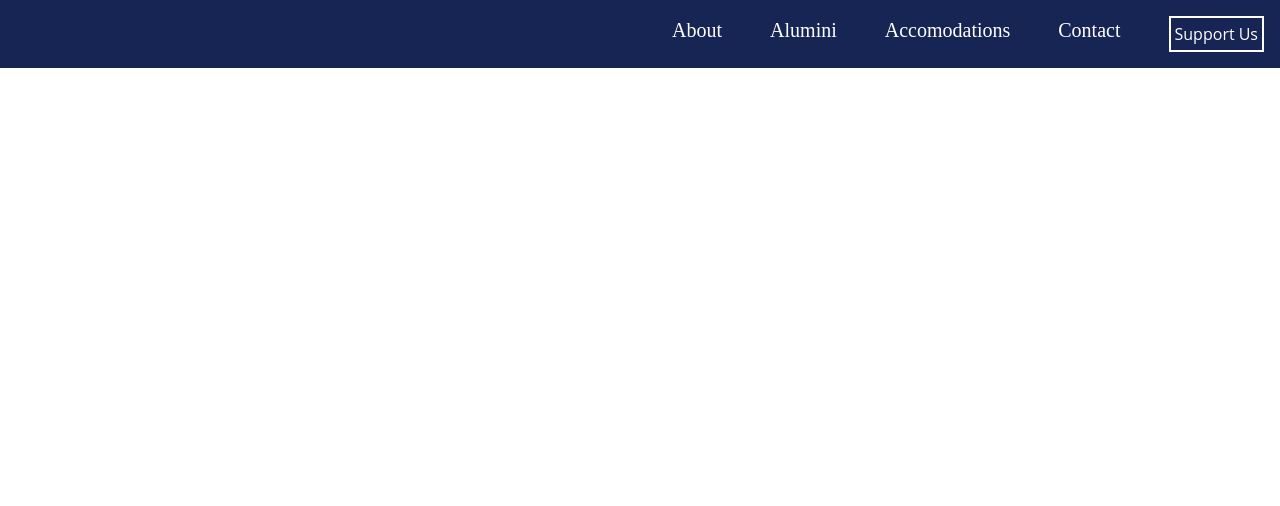
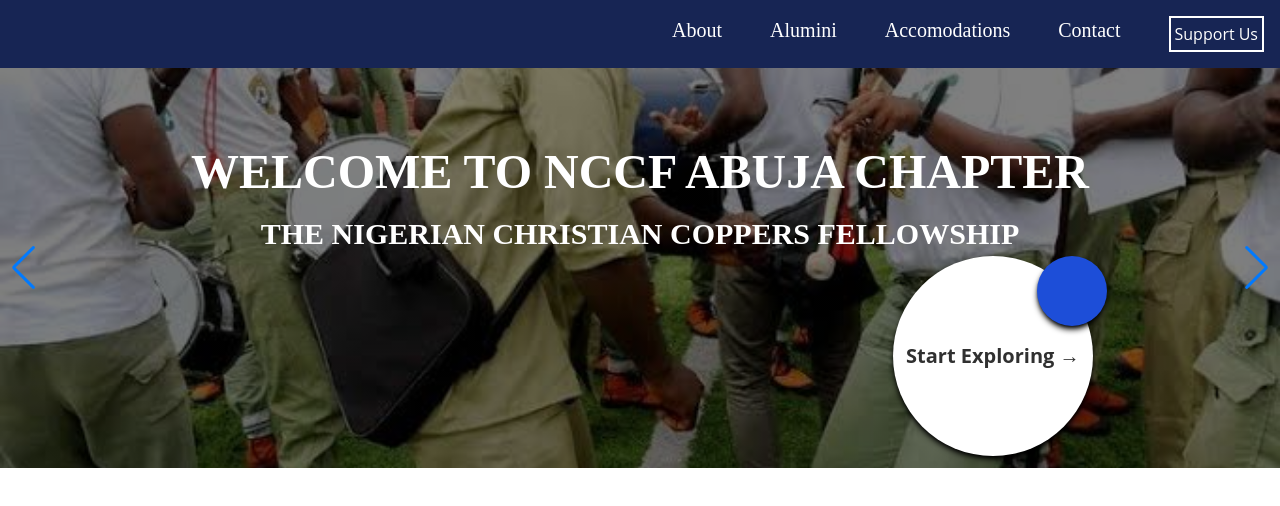
Before and after one commit to eabuo21/IT-Booking-Page, a React (Vite) app: page / in a window 1280 px wide. Shown: the top 506 px of the page. Built offline with nearby package versions, Linux system fonts and the light colour scheme; a web font is replaced by a local one.

Commit message:
added a swiper carousel to the home hero section

```diff
--- a/package.json
+++ b/package.json
@@ -24,6 +24,8 @@
     "react-router-dom": "^6.21.2",
     "react-slick": "^0.29.0",
     "slick-carousel": "^1.8.1",
+    "swiper": "^11.0.7",
+    "swiper-bundle": "^0.0.1-security",
     "tailwindcss": "^3.4.1"
   },
   "devDependencies": {
--- a/src/App.tsx
+++ b/src/App.tsx
@@ -7,6 +7,11 @@ import PaymentGateway from "../src/Pages/Payment";
 import Footer from "../src/Components/Feat";
 import NavigationMenu from "../src/Components/NavigationMenu";
 import "./App.css";
+import 'swiper/css'; // Import Swiper styles
+import 'swiper/css/navigation'; // Optional: Import Swiper Navigation styles
+import 'swiper/css/pagination'; // Optional: Import Swiper Pagination styles
+
+
 
 function App(): JSX.Element {
   return (
--- a/src/Components/Home/HomeHero.tsx
+++ b/src/Components/Home/HomeHero.tsx
@@ -1,120 +1,85 @@
-import React, { useState } from "react";
-import Slider from "react-slick";
-import "slick-carousel/slick/slick.css";
-import "slick-carousel/slick/slick-theme.css";
-import Rugged from  "../../assets/images/Hero-images/coppers.jpg";
+import React from "react";
+import { Swiper, SwiperSlide } from "swiper/react";
+import "swiper/css"; // Import Swiper styles
+import "swiper/css/navigation"; // Optional: Import Swiper Navigation styles
+import "swiper/css/pagination"; // Optional: Import Swiper Pagination styles
+import Coppers from "../../assets/images/Hero-images/coppers.jpg";
+import Nysc from "../../assets/images/Hero-images/nysc.png";
+import Nccf from "../../assets/images/Hero-images/nccf.png";
+
+const MyCarousel = () => {
+  return (
+    <Swiper
+      spaceBetween={50}
+      slidesPerView={1}
+      navigation
+      pagination={{ clickable: false }}
+      scrollbar={{ draggable: true }}
+    >
+      <SwiperSlide>
+        <div
+          className="first-slide flex  flex-col  gap-4w-full bg-no-repeat h-[400px] p-2 justify-center items-center "
+          style={{
+            background: `linear-gradient(rgba(0, 0, 0, 0.5), rgba(0, 0, 0, 0.5)), url(${Coppers})`,
+            backgroundPosition: "center",
+            width: "100%",
+            backgroundSize: "cover",
+          }}
+        >
+          <section className="heading-section relative flex flex-col  gap-5 top-8 ">
+          <h1 className="welcome-text    text-5xl font-bold text-white font-passion   text-center ">
+            WELCOME TO NCCF ABUJA CHAPTER
+          </h1>
+          <h4 className="sub-heading-text   text-white text-3xl font-bold font-dm text-center ">
+            THE NIGERIAN CHRISTIAN COPPERS FELLOWSHIP
+          </h4>
+          </section>
+
+          <section className="circle-items-container flex flex-col relative top-9  w-[30%]   ml-auto h-[200px]">
+
+          <div className="circle-container absolute  mx-auto  bg-blue-700  rounded-[50%] w-[70px] h-[70px]  left-[9rem] shadow-current shadow-md "></div>
+
+<div className="circle-container    bg-white  rounded-[50%] w-[200px] h-[400px]  justify-center items-center p-2  shadow-current shadow-md  flex flex-col ">
+<p className="explore-text text-black font-bold text-xl font-sans text-left ">
+  Start Exploring  &rarr;
+</p>
+
+</div>
+          </section>
+        </div>
+      </SwiperSlide>
 
 
-const Carousel1: React.FC = () => {
-  const [activeIndex, setActiveIndex] = useState(0);
-  const settings = {
-    dots: true,
-    infinite: true,
-    speed: 900,
-    slidesToShow: 1,
-    slidesToScroll: 1,
-    arrows: false,
-    smooth: true,
-    adaptiveHeight: false,
-    accessibility: true,
-    autoplay: true,
-    autoplaySpeed: 7000,
-    pauseOnHover: true,
-    pauseOnDotsHover: true,
 
-    useCss: true,
-    useTransform: true,
-    beforeChange: (current, next) => setActiveIndex(next),
-    responsive: [
-      {
-        breakpoint: 768,
-        settings: {
-          slidesToShow: 1,
-          slidesToScroll: 1,
-          dots: true,
-        },
-      },
-      {
-        breakpoint: 1024,
-        settings: {
-          slidesToShow: 1,
-          slidesToScroll: 1,
-          dots: true,
-        },
-      },
-    ],
-    customPaging: function (i) {
-      return (
+      <SwiperSlide>
         <div
-          key={i}
-          className={`custom-dot flex flex-col justify-center items-center hover:border-2 -red border-2     border-white  rounded-[50%]  h-[20px] p-2 transition-all transition-duration-800 ease-in-out ${
-            i === activeIndex
-              ? "active  bg-gradient-to-r from-[red] to-violet-950  border-t-blue-950 border-b-red border-l-red border-r-blue-950   transition-all transition-duration-800 ease-in-out"
-              : "   " // Add a class for the active dot
-          }`}
-        ></div>
-      );
-    },
-  };
+          className="first-slide flex w-full bg-no-repeat h-[400px] p-2 justify-center items-center "
+          style={{
+            background: `linear-gradient(rgba(0, 0, 0, 0.5), rgba(0, 0, 0, 0.5)), url(${Nysc})`,
+            backgroundPosition: "center",
 
-  return (
-    <>
+            backgroundSize: "cover",
+          }}
+        >
+          <p className="text-white">Slider 2</p>
+        </div>
+      </SwiperSlide>
 
+      <SwiperSlide>
+        <div
+          className="first-slide flex w-full bg-no-repeat h-[400px] p-2 justify-center items-center "
+          style={{
+            background: `linear-gradient(rgba(0, 0, 0, 0.5), rgba(0, 0, 0, 0.5)), url(${Nccf})`,
+            backgroundPosition: "center",
 
-        <Slider
-          {...settings}
-          className="w-full h-[400px] flex flex-row justify-between  bg-black items-start row-gap-16   p-2  "
+            backgroundSize: "cover",
+          }}
         >
-          {/*slide 1*/}
-         <div className="first-slider-sectio   h-[400px] w-full   flex flex=col items-start justify-stat p-3 px-4 " style={{
-          background: `url(${Rugged})`,
-          backgroundRepeat: 'no-repeat',
-          backgroundSize: 'cover',
-          backgroundPosition: 'center',
-
-
-         }}>
-<h1  className="text-black font-bold text-2xl  ">
-  Welcome to NCCF
-</h1>
-
-         </div>
-
-
-              {/*slide 1*/}
-              <div className="first-slider-sectio   h-[400px] w-full   flex flex=col items-start justify-stat p-3 px-4 " style={{
-          backgroundImage: `url(${Rugged})`,
-          backgroundRepeat: 'no-repeat',
-          backgroundSize: 'cover',
-          backgroundPosition: 'center',
-
-
-         }}>
-<h1  className="text-black font-bold text-2xl  ">
-  Welcome to NCCF
-</h1>
-
-         </div>
-
-
-              {/*slide 1*/}
-              <div className="first-slider-sectio   h-[400px] w-full   flex flex=col items-start justify-stat p-3 px-4 " style={{
-          backgroundImage: `url(${Rugged})`,
-          backgroundRepeat: 'no-repeat',
-          backgroundSize: 'cover',
-          backgroundPosition: 'center',
-
-
-         }}>
-<h1  className="text-black font-bold text-2xl  ">
-  Welcome to NCCF
-</h1>
-
-         </div>
-        </Slider>
-
-    </>
+          <p className="text-white">Slider 3</p>
+        </div>
+      </SwiperSlide>
+    </Swiper>
   );
 };
 
-export default Carousel1;
+export default MyCarousel;
--- a/src/Pages/Home.tsx
+++ b/src/Pages/Home.tsx
@@ -24,7 +24,7 @@ const HomePage: React.FC = () => {
       <div className="home-container  bg-white h-full w-full  ">
         <section className="hero-section   h-[300px] w-full "
          >
-
+        <Hero/>
         </section>
       </div>
     </>
```
Also changed, not shown: 1 other file (tests, documents, lock files or other folders).
